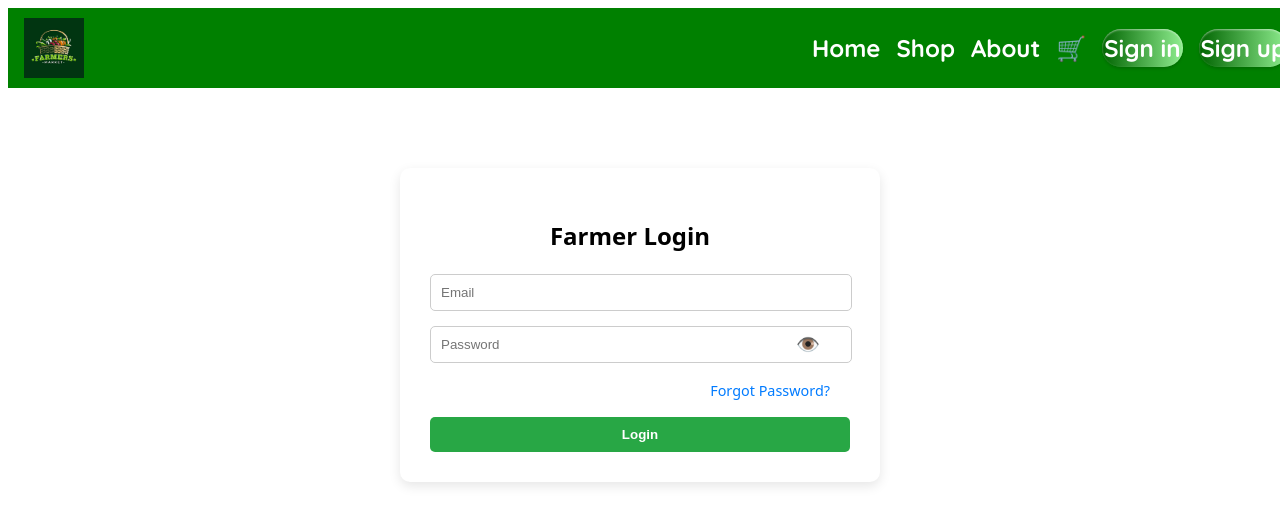
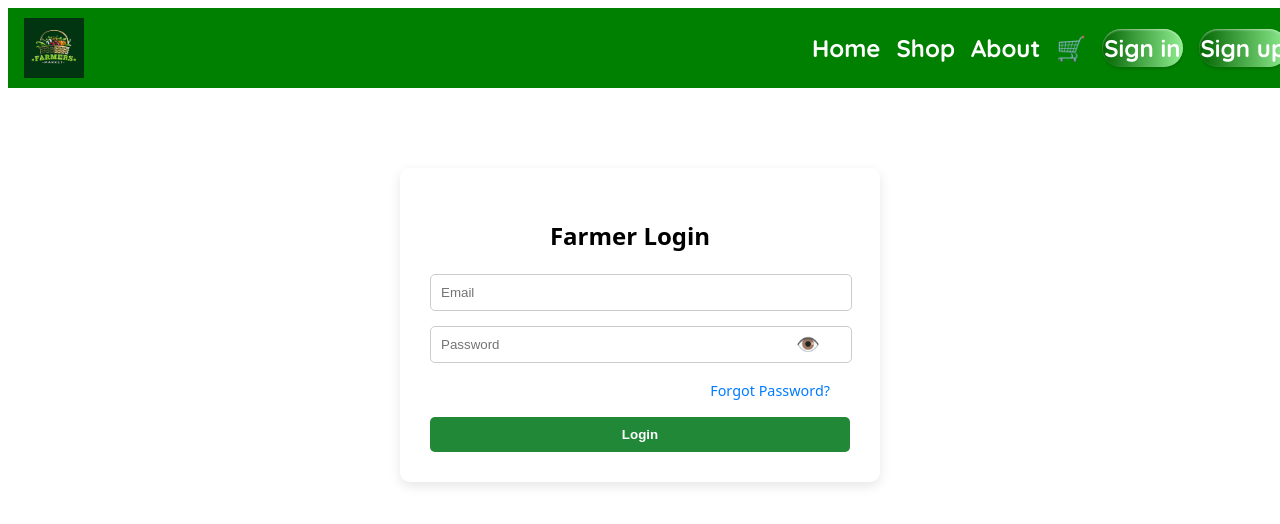
Before and after one commit to Kipkoech854/farmart-22, a React (Vite) app: page /farmers/login in a window 1280 px wide. In both pictures the pointer is over the button "Login". Shown: the top 524 px of the page. Built offline with nearby package versions, Linux system fonts and the light colour scheme.

Commit message:
Button styling

```diff
--- a/src/Stylesheets/FarmerLogin.css
+++ b/src/Stylesheets/FarmerLogin.css
@@ -62,6 +62,10 @@
   border-radius: 5px;
   font-weight: bold;
   cursor: pointer;
+  transition: background-color 0.3s ease;
+}
+.login-container button:hover {
+  background-color: #218838;
 }
 
 .login-container button:disabled {
```
